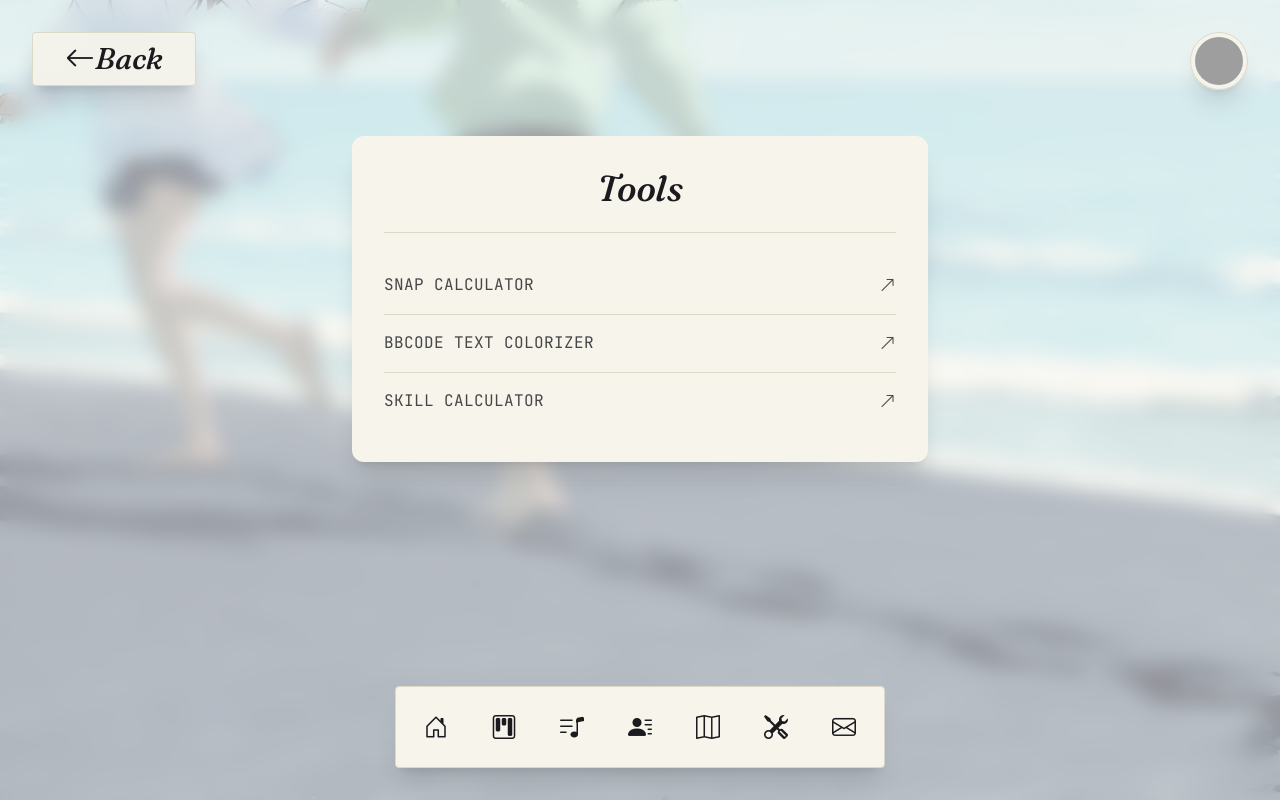
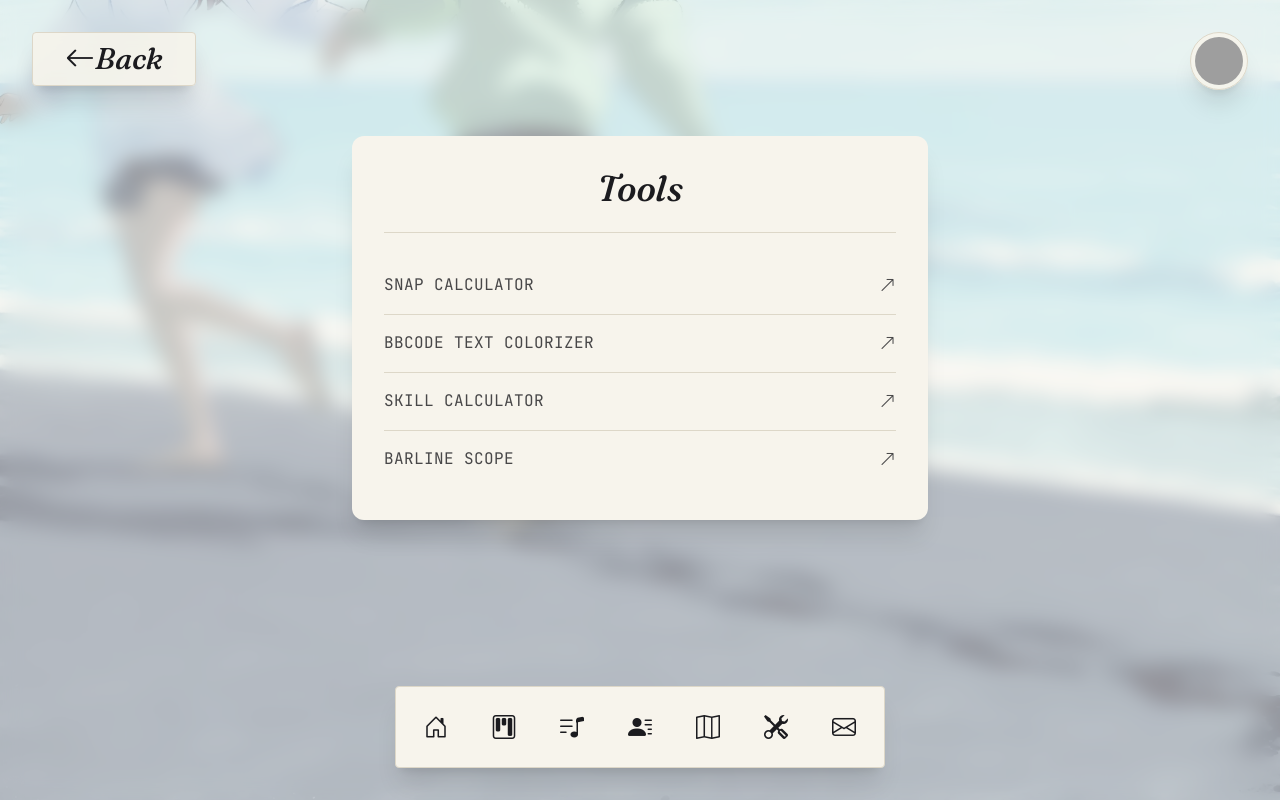
Before and after one commit to ant1po1e/ant1po1e.github.io, a Next.js app: page /tools in a window 1280 px wide. Built offline with nearby package versions, Linux system fonts and the light colour scheme; grey boxes are pictures that could not be loaded.

Commit message:
add new tool

```diff
--- a/src/components/ToolsSection.tsx
+++ b/src/components/ToolsSection.tsx
@@ -4,6 +4,7 @@ const TOOLS = [
     { to: "/tools/snap-calculator", label: "Snap Calculator" },
     { to: "/tools/bbcode-generator", label: "BBCode Text Colorizer" },
     { to: "/tools/skill-card", label: "Skill Calculator" },
+    { to: "https://barline-scope.vercel.app/", label: "Barline Scope" },
 ];
 
 export const ToolsSection = () => {
```
Also changed, not shown: 1 other file (tests, documents, lock files or other folders).
